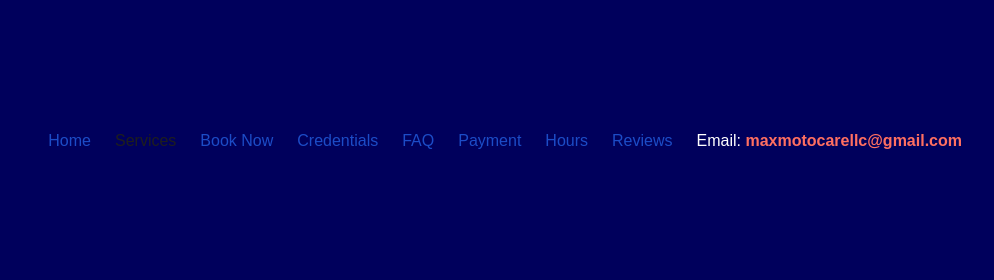
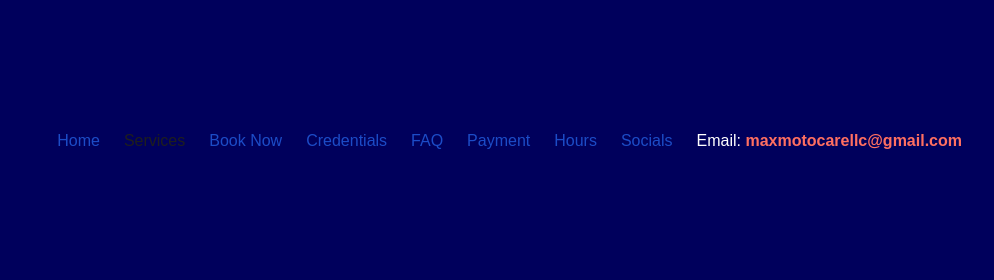
Before and after one commit to MFFMMCLLC/mmcllc.github.io, a plain HTML site: page services.html in a window 1280 px wide. Shown: the top 280 px of the page, 286-1280 px from the left. Drawn offline with Linux system fonts and the light colour scheme.

Commit message:
Update services.html

```diff
--- a/services.html
+++ b/services.html
@@ -22,7 +22,7 @@
       <a href="faq.html">FAQ</a>
       <a href="payment.html">Payment</a>
       <a href="hours.html">Hours</a>
-      <a href="social.html">Reviews</a>
+      <a href="social.html">Socials</a>
       <span class="contact-email">Email: <a href="mailto:maxmotocarellc@gmail.com">maxmotocarellc@gmail.com</a></span>
     </nav>
 
```
